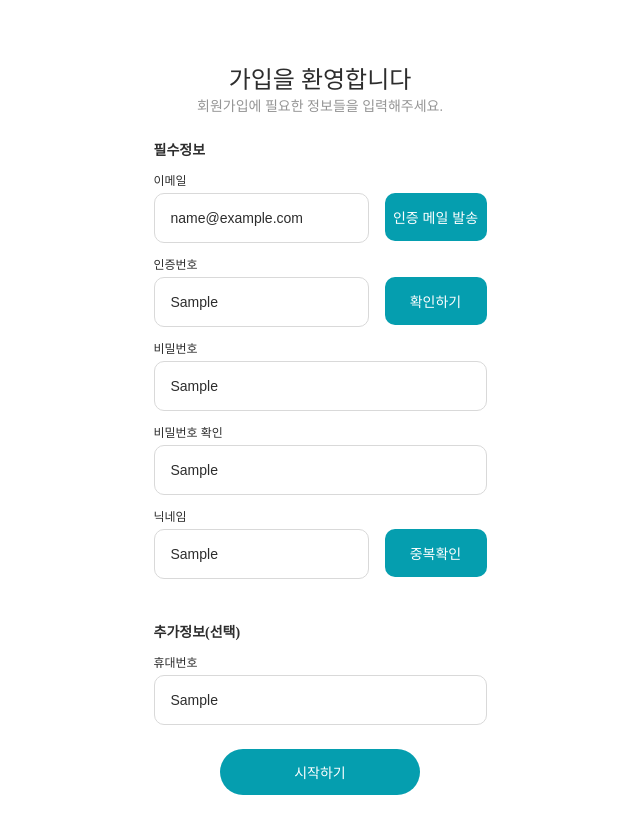
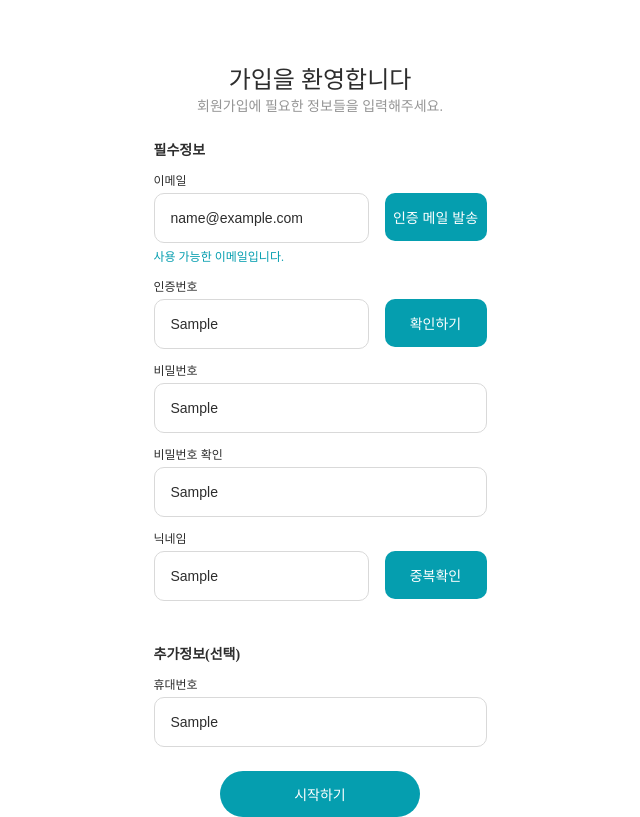
Before and after one commit to cafe-jun/garden-writer-front, a Next.js app: page /signUp in a window 1280 px wide. Both pictures are taken after typing "name@example.com", "Sample", "Sample", "Sample", "Sample", "Sample" into the empty fields and a click on the button "시작하기". Shown: the whole page, without its empty margins (320-960 px from the left). Built offline with nearby package versions, Linux system fonts and the light colour scheme.

Commit message:
[feat] 훅을 이용한 캐싱, 발송 버튼 disabled 로직 추가

```diff
--- a/lib/stitches.config.ts
+++ b/lib/stitches.config.ts
@@ -5,7 +5,7 @@ export const { styled, getCssText, keyframes } = createStitches({
     colors: {
       primary: '#059EAF',
       subPrimary: '#BC2FFF',
-      warning: '#EE2323',
+      warning: '#EE3C3C',
       white: '#FFFFFF',
       black: '#000000',
       gray: '#3E3E3E',
--- a/src/components/SignUp/index.tsx
+++ b/src/components/SignUp/index.tsx
@@ -1,3 +1,4 @@
+import { useCallback, useMemo } from 'react';
 import { useForm } from 'react-hook-form';
 
 import { emailRegex } from '@/constants/regex';
@@ -11,8 +12,10 @@ import {
   Form,
   FormContents,
   FormContentsMore,
+  FormErrorLabel,
   FormItem,
   FormLabel,
+  FormSuccessLabel,
   Header,
   InputButton,
   InputWithButtonContainer,
@@ -29,9 +32,22 @@ const SignUp = () => {
     handleSubmit,
     formState: { errors },
     trigger,
+    getValues,
   } = useForm<SignUpFormValues>({
     defaultValues: initFormValues,
   });
+
+  const emailValidate = useCallback((value: string) => {
+    const isValidEmail = emailRegex.test(value);
+    return isValidEmail;
+  }, []);
+
+  const emailValidateRule = useMemo(
+    () => (value: string) => emailValidate(value) ? true : '이메일 형식을 지켜주세요.',
+    [emailValidate]
+  );
+
+  const emailFieldValue = useMemo(() => getValues('email'), [getValues('email')]);
 
   return (
     <Container>
@@ -51,19 +67,18 @@ const SignUp = () => {
                 register={register}
                 rules={{
                   required: '이메일을 입력해주세요.',
-                  validate: value => {
-                    const isValidEmail = emailRegex.test(value);
-                    if (!isValidEmail) {
-                      return '이메일 형식을 지켜주세요.';
-                    }
-                    return true;
-                  },
+                  validate: emailValidateRule,
                   onBlur: () => handleBlurInputEmail(trigger, 'email'),
                 }}
               />
-              <InputButton type="button">인증 메일 발송</InputButton>
+              <InputButton type="button" disabled={!emailValidate(emailFieldValue)}>
+                인증 메일 발송
+              </InputButton>
             </InputWithButtonContainer>
-            {errors.email && <FormLabel>{errors.email.message}</FormLabel>}
+            {errors.email && <FormErrorLabel>{errors.email.message}</FormErrorLabel>}
+            {emailValidate(emailFieldValue) && (
+              <FormSuccessLabel>사용 가능한 이메일입니다.</FormSuccessLabel>
+            )}
           </FormItem>
           <FormItem>
             <FormLabel>인증번호</FormLabel>
--- a/src/components/SignUp/style.ts
+++ b/src/components/SignUp/style.ts
@@ -59,6 +59,16 @@ export const FormLabel = styled('p', {
   fontSize: '$f12',
 });
 
+export const FormSuccessLabel = styled('p', {
+  fontSize: '$f12',
+  color: '$primary',
+});
+
+export const FormErrorLabel = styled('p', {
+  fontSize: '$f12',
+  color: '$warning',
+});
+
 export const InputWithButtonContainer = styled('div', {
   display: 'flex',
   gap: '16px',
@@ -85,6 +95,10 @@ export const InputButton = styled('button', {
   borderRadius: '10px',
   border: 'unset',
   cursor: 'pointer',
+  '&:disabled': {
+    opacity: '.5',
+    cursor: 'not-allowed',
+  },
 });
 
 export const SubmitButton = styled('button', {
```
